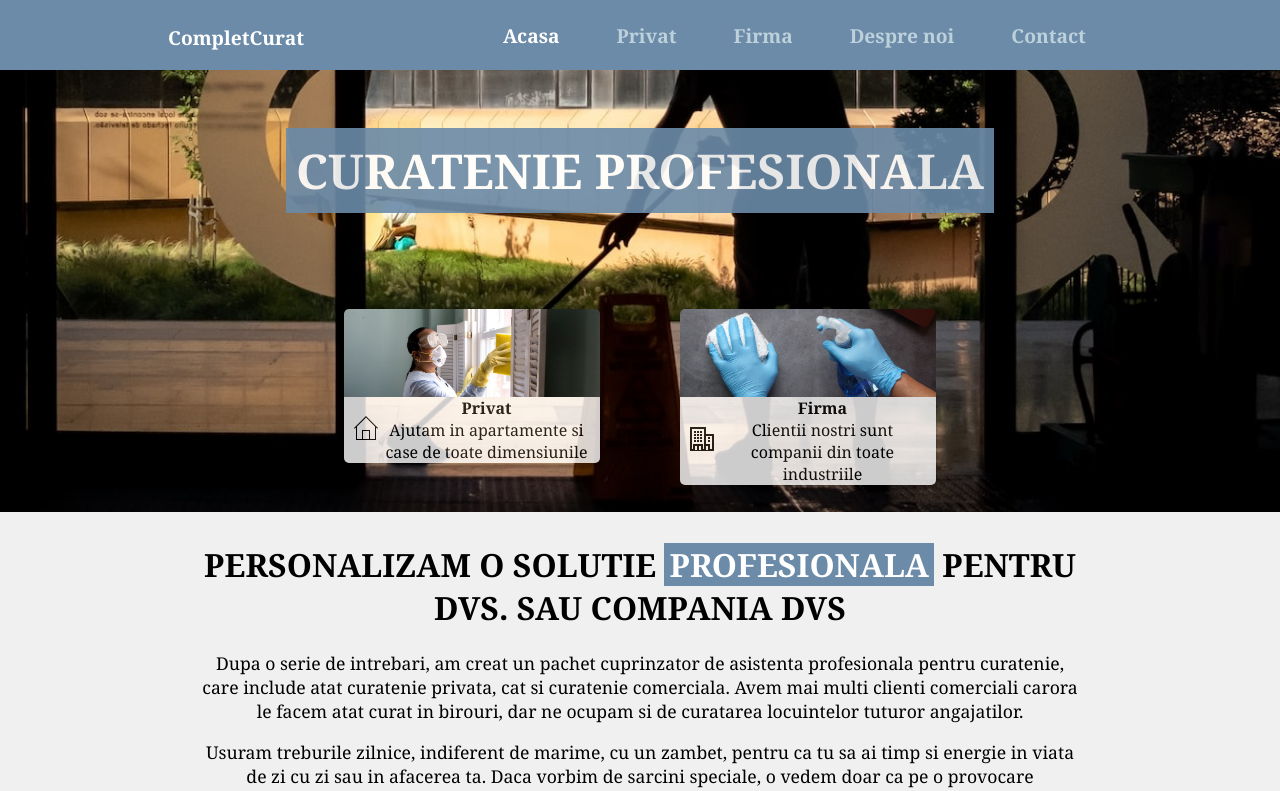
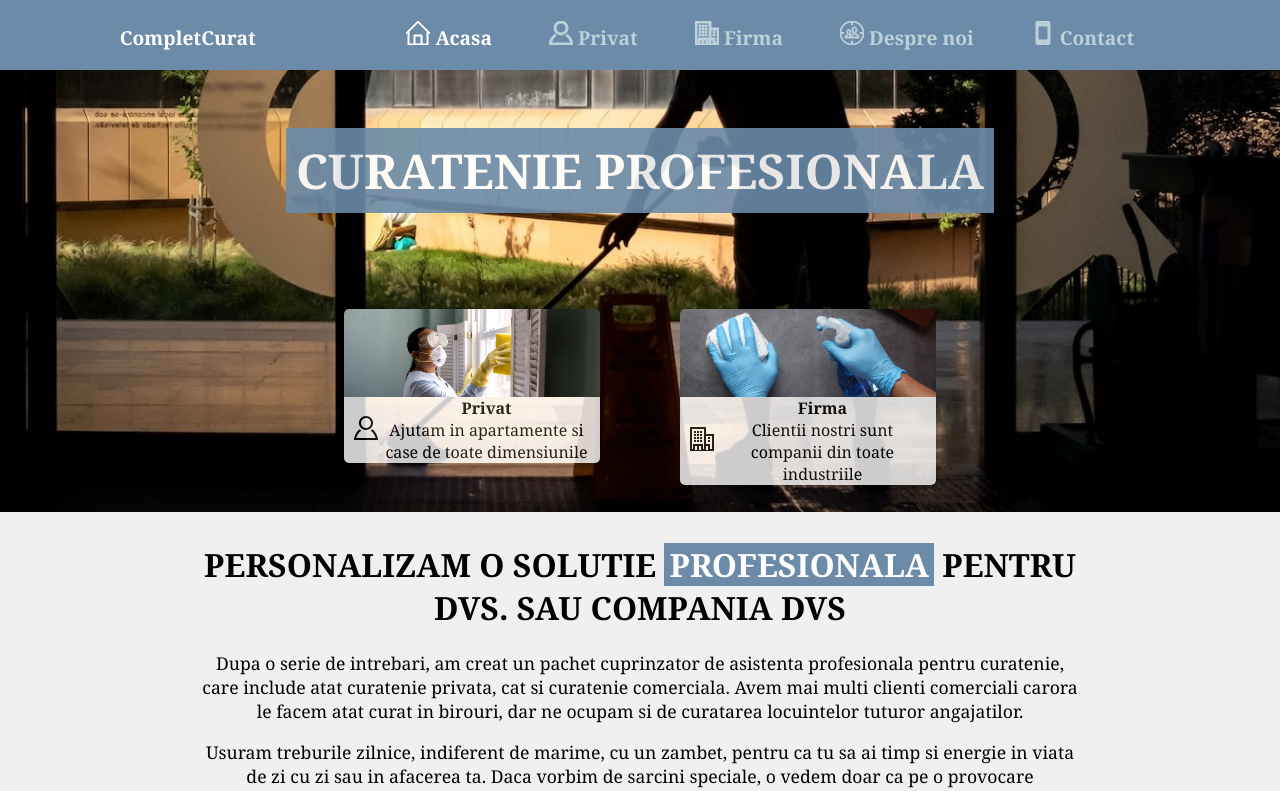
Before and after one commit to julianCostinea/complecurat, a Next.js app: page / in a window 1280 px wide. Shown: the top 791 px of the page. Built offline with nearby package versions, Linux system fonts and the light colour scheme.

Commit message:
added icons to navItems

```diff
--- a/components/Footer/Footer.module.css
+++ b/components/Footer/Footer.module.css
@@ -76,6 +76,9 @@
 .footerSocial ul li svg {
   margin-right: 5px;
 }
+.footerSocial ul li:nth-of-type(2) svg {
+  fill: white;
+}
 
 .footerSocial h4, .footerMenu h4, .footerAbout h4 {
   margin: 0;
--- a/components/Navigation/NavigationItem/NavigationItem.module.css
+++ b/components/Navigation/NavigationItem/NavigationItem.module.css
@@ -17,8 +17,19 @@
   font-weight: bold;
 }
 
+.NavigationItem a svg{
+  transition: fill ease-in 0.3s, stroke ease-in 0.3s;
+  fill: var(--secondary-color);
+  stroke: var(--secondary-color);
+}
+
 .NavigationItem a:hover, .NavigationItem a.active{
   color: white;
+}
+
+.NavigationItem a:hover svg, .NavigationItem a.active svg{
+  fill: white;
+  stroke: white;
 }
 
 /* .openPreview {
--- a/components/Navigation/NavigationItems/NavigationItems.js
+++ b/components/Navigation/NavigationItems/NavigationItems.js
@@ -2,6 +2,7 @@ import React, {useContext} from "react";
 import NavigationItem from "../NavigationItem/NavigationItem";
 import SideDrawerContext from "../../../store/SideDrawerContext";
 
+import {HomeIcon, BuildingIcon, PersonIcon, PhoneIcon, InfoIcon} from "../../UI/Icons/Icons";
 
 import classes from "./NavigationItems.module.css";
 
@@ -9,11 +10,11 @@ const NavigationItems = () => {
   const sideDrawerCtx = useContext(SideDrawerContext);
   return (
     <ul className={`${classes.NavigationItems}`}>
-      <NavigationItem clicked={sideDrawerCtx.hideSideDrawer} link="/">Acasa</NavigationItem>
-      <NavigationItem clicked={sideDrawerCtx.hideSideDrawer} link="/privat">Privat</NavigationItem>
-      <NavigationItem clicked={sideDrawerCtx.hideSideDrawer} link="/firma">Firma</NavigationItem>
-      <NavigationItem clicked={sideDrawerCtx.hideSideDrawer} link="/desprenoi">Despre noi</NavigationItem>
-      <NavigationItem clicked={sideDrawerCtx.hideSideDrawer} link="/contact">Contact</NavigationItem>
+      <NavigationItem clicked={sideDrawerCtx.hideSideDrawer} link="/">{HomeIcon} Acasa</NavigationItem>
+      <NavigationItem clicked={sideDrawerCtx.hideSideDrawer} link="/privat">{PersonIcon} Privat</NavigationItem>
+      <NavigationItem clicked={sideDrawerCtx.hideSideDrawer} link="/firma">{BuildingIcon} Firma</NavigationItem>
+      <NavigationItem clicked={sideDrawerCtx.hideSideDrawer} link="/desprenoi">{InfoIcon} Despre noi</NavigationItem>
+      <NavigationItem clicked={sideDrawerCtx.hideSideDrawer} link="/contact">{PhoneIcon} Contact</NavigationItem>
     </ul>
   );
 };
--- a/components/Navigation/SideDrawer/SideDrawer.js
+++ b/components/Navigation/SideDrawer/SideDrawer.js
@@ -2,7 +2,6 @@ import React, { useContext } from "react";
 import SideDrawerContext from "../../../store/SideDrawerContext";
 import NavigationItems from "../NavigationItems/NavigationItems";
 import DrawerToggle from "../DrawerToggle/DrawerToggle";
-import { MailIcon, PhoneIcon, PinIcon } from "../../UI/Icons/Icons";
 
 import classes from "./SideDrawer.module.css";
 
--- a/components/UI/Icons/Icons.js
+++ b/components/UI/Icons/Icons.js
@@ -39,10 +39,7 @@ export const PhoneIcon = (
     height="24"
     viewBox="0 0 24 24"
   >
-    <path
-      fill="#fff"
-      d="M19 2c0-1.104-.896-2-2-2h-10c-1.104 0-2 .896-2 2v20c0 1.104.896 2 2 2h10c1.104 0 2-.896 2-2v-20zm-8.5 0h3c.276 0 .5.224.5.5s-.224.5-.5.5h-3c-.276 0-.5-.224-.5-.5s.224-.5.5-.5zm1.5 20c-.553 0-1-.448-1-1s.447-1 1-1c.552 0 .999.448.999 1s-.447 1-.999 1zm5-3h-10v-14.024h10v14.024z"
-    />
+    <path d="M19 2c0-1.104-.896-2-2-2h-10c-1.104 0-2 .896-2 2v20c0 1.104.896 2 2 2h10c1.104 0 2-.896 2-2v-20zm-8.5 0h3c.276 0 .5.224.5.5s-.224.5-.5.5h-3c-.276 0-.5-.224-.5-.5s.224-.5.5-.5zm1.5 20c-.553 0-1-.448-1-1s.447-1 1-1c.552 0 .999.448.999 1s-.447 1-.999 1zm5-3h-10v-14.024h10v14.024z" />
   </svg>
 );
 
@@ -151,3 +148,24 @@ export const BuildingIcon = (
     <path d="M16 7h8v17h-24v-24h16v7zm-9 12h-2v4h2v-4zm4 0h-2v4h2v-4zm7 0h-2v4h2v-4zm4-10h-6v8h4v5h2v-13zm-8-7h-12v20h1v-5h10v5h1v-20zm-8 13h-2v-2h2v2zm3 0h-2v-2h2v2zm3 0h-2v-2h2v2zm8-2v2h-2v-2h2zm-14-1h-2v-2h2v2zm3 0h-2v-2h2v2zm3 0h-2v-2h2v2zm6-2h2v2h-2v-2zm-12-1h-2v-2h2v2zm3 0h-2v-2h2v2zm3 0h-2v-2h2v2zm-6-3h-2v-2h2v2zm3 0h-2v-2h2v2zm3 0h-2v-2h2v2z" />
   </svg>
 );
+export const PersonIcon = (
+  <svg
+    xmlns="http://www.w3.org/2000/svg"
+    width="24"
+    height="24"
+    viewBox="0 0 24 24"
+  >
+    <path d="M12 2c2.757 0 5 2.243 5 5.001 0 2.756-2.243 5-5 5s-5-2.244-5-5c0-2.758 2.243-5.001 5-5.001zm0-2c-3.866 0-7 3.134-7 7.001 0 3.865 3.134 7 7 7s7-3.135 7-7c0-3.867-3.134-7.001-7-7.001zm6.369 13.353c-.497.498-1.057.931-1.658 1.302 2.872 1.874 4.378 5.083 4.972 7.346h-19.387c.572-2.29 2.058-5.503 4.973-7.358-.603-.374-1.162-.811-1.658-1.312-4.258 3.072-5.611 8.506-5.611 10.669h24c0-2.142-1.44-7.557-5.631-10.647z" />
+  </svg>
+);
+export const InfoIcon = (
+  <svg
+    width="24"
+    height="24"
+    xmlns="http://www.w3.org/2000/svg"
+    fillRule="evenodd"
+    clipRule="evenodd"
+  >
+    <path d="M12 0c6.623 0 12 5.377 12 12s-5.377 12-12 12-12-5.377-12-12 5.377-12 12-12zm.534 4.007h-1.024v-3.016c-5.693.249-10.27 4.826-10.519 10.519h3.016v1.024h-3.014c.271 5.672 4.839 10.227 10.517 10.475v-2.972h1.024v2.97c5.658-.27 10.203-4.815 10.473-10.473h-2.97v-1.024h2.972c-.248-5.678-4.803-10.246-10.475-10.517v3.014zm6.465 12.993h-13.996l-.002-1.023c.01-1.215.123-1.443 1.024-1.651 1.107-.256 1.754-.479 1.254-1.422-1.519-2.869-.084-4.404 1.52-4.404 1.636 0 3.045 1.593 1.522 4.404-.284.522-.204.825.106 1.033.196-.171.481-.302.894-.397 1.433-.331 2.27-.621 1.623-1.841-1.966-3.713-.521-5.699 1.555-5.699 2.117 0 3.527 2.062 1.557 5.699-.666 1.227.216 1.518 1.62 1.841 1.411.326 1.323 1.067 1.323 2.46v1zm-8.979-2.14c-.306-.172-.579-.415-.741-.774-.222-.492-.167-1.051.163-1.659.545-1.007.678-1.887.364-2.414-.412-.693-1.605-.676-2.005-.012-.314.521-.182 1.409.362 2.436.324.61.375 1.167.152 1.657-.394.863-1.461 1.061-2.022 1.197-.22.053-.282.068-.289.341l-.002.368h3.997c0-.442-.011-.819.021-1.14zm7.979 1.14c.006-1.346.047-1.348-.549-1.485-.248-.058-3.746-.578-2.273-3.293.828-1.529 1.046-2.84.595-3.595-.502-.841-2.039-.836-2.534-.013-.448.744-.233 2.063.59 3.617 1.476 2.783-2.221 3.269-2.282 3.284-.6.138-.552.132-.547 1.485h7z" />
+  </svg>
+);
--- a/pages/index.js
+++ b/pages/index.js
@@ -1,7 +1,7 @@
 import Carousel from "../components/UI/Carousel/Carousel";
 import { PrivatPhoto } from "../components/UI/PrivatPhoto/PrivatPhoto";
 import { FirmaPhoto } from "../components/UI/FirmaPhoto/FirmaPhoto";
-import { HomeIcon, BuildingIcon } from "../components/UI/Icons/Icons";
+import { PersonIcon, BuildingIcon } from "../components/UI/Icons/Icons";
 import Link from "next/link";
 import ContactFrom from "../components/ContactForm/ContactForm";
 
@@ -19,7 +19,7 @@ export default function Home() {
                 <PrivatPhoto />
               </div>
               <div className={classes.IntroLinksDetails}>
-                <div>{HomeIcon}</div>
+                <div>{PersonIcon}</div>
                 <div>
                   <h4>Privat</h4>
                   <p>Ajutam in apartamente si case de toate dimensiunile</p>
```
